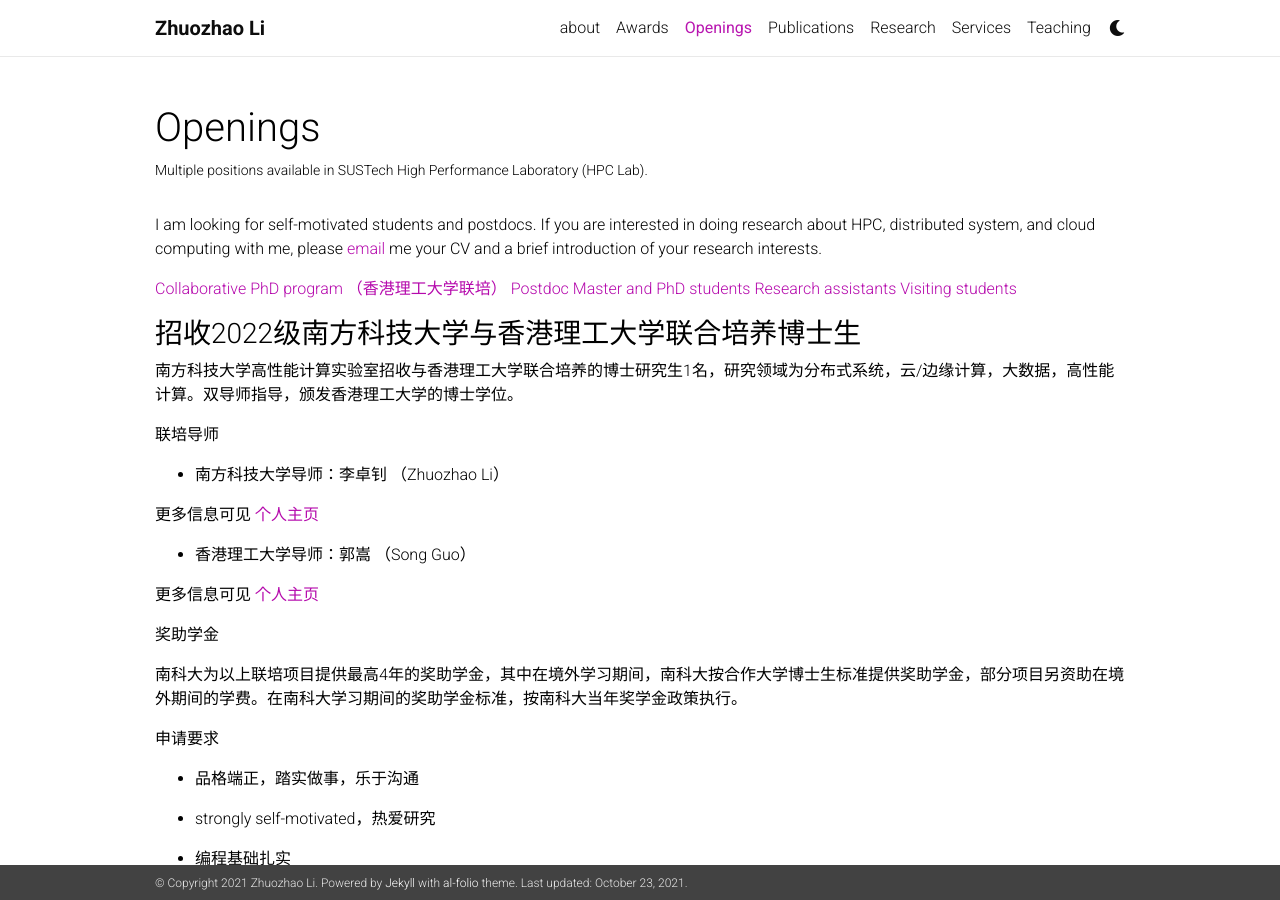
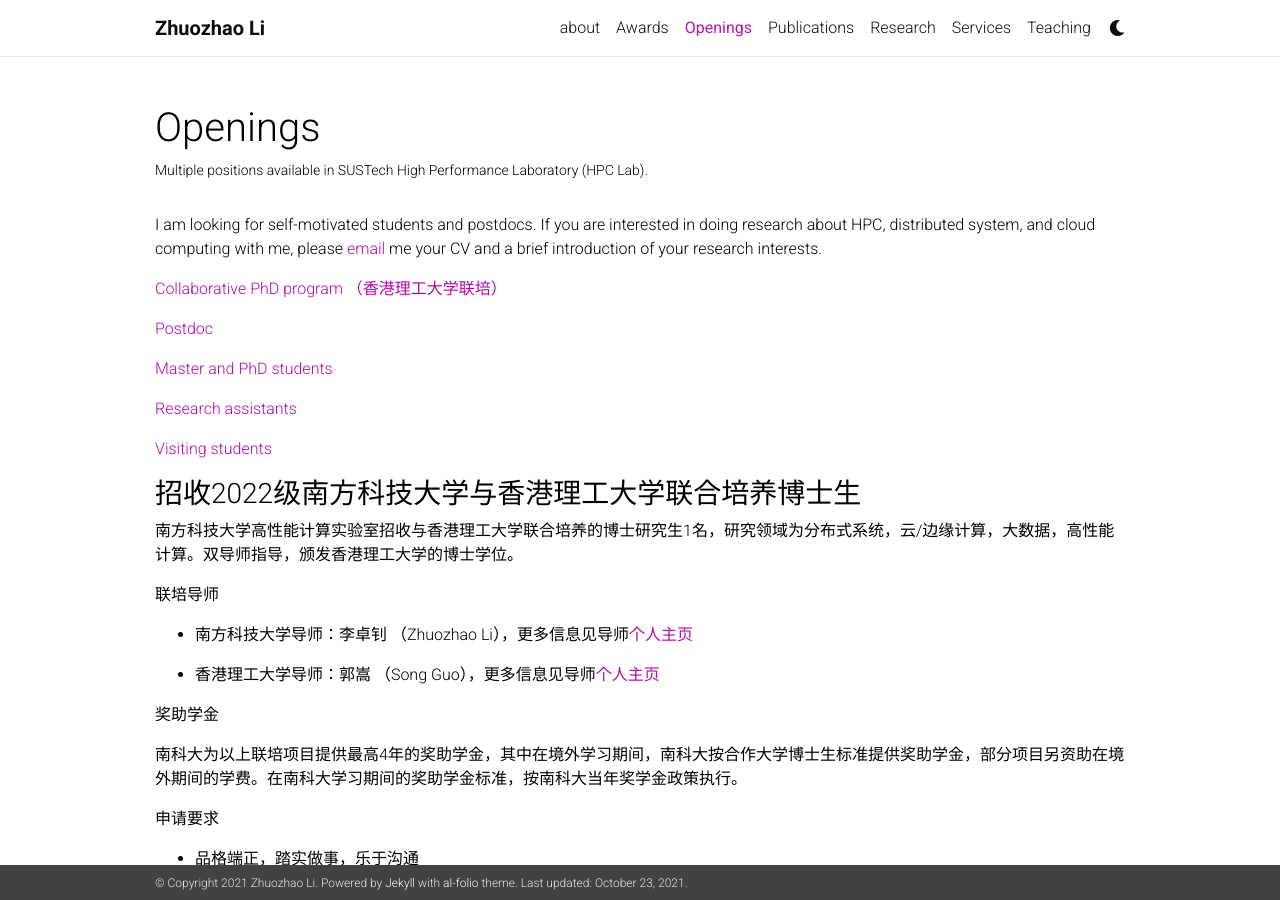
Before and after one commit to ZhuozhaoLi/ZhuozhaoLi.github.io, a Jekyll site: the page built from _pages/openings.md, in a window 1280 px wide and 900 px high. Built offline with Jekyll 4.4.1, drawn with Linux system fonts in a browser that asks for light colours; nearby versions of some CDN libraries; comment, search, counter and statistics services are not loaded; a style sheet for code colours, icons or effects is not loaded.

Commit message:
Update openings.md

```diff
--- a/_pages/openings.md
+++ b/_pages/openings.md
@@ -9,9 +9,13 @@ nav: true
 I am looking for self-motivated students and postdocs. If you are interested in doing research about HPC, distributed system, and cloud computing with me, please [email](mailto:lizz@sustech.edu.cn) me your CV and a brief introduction of your research interests.
 
 [Collaborative PhD program （香港理工大学联培）](#collaborative-phd)
+
 [Postdoc](#postdoc)
+
 [Master and PhD students](#ms-phd)
+
 [Research assistants](#ra)
+
 [Visiting students](#visiting)
 
 
@@ -22,14 +26,10 @@ I am looking for self-motivated students and postdocs. If you are interested in
 
 联培导师
 
-- 南方科技大学导师：李卓钊 （Zhuozhao Li）
-
-更多信息可见 [个人主页](https://zhuozhaoli.github.io/)
+- 南方科技大学导师：李卓钊 （Zhuozhao Li），更多信息见导师[个人主页](https://zhuozhaoli.github.io/)
 
 
-- 香港理工大学导师：郭嵩 （Song Guo）
-
-更多信息可见 [个人主页](https://web.comp.polyu.edu.hk/cssongguo/)
+- 香港理工大学导师：郭嵩 （Song Guo），更多信息见导师[个人主页](https://web.comp.polyu.edu.hk/cssongguo/)
 
 
 奖助学金
```
